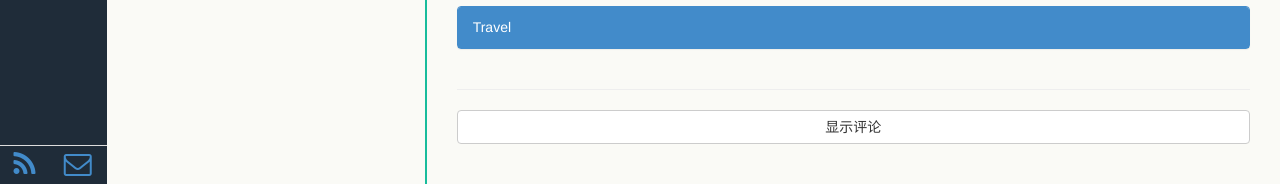
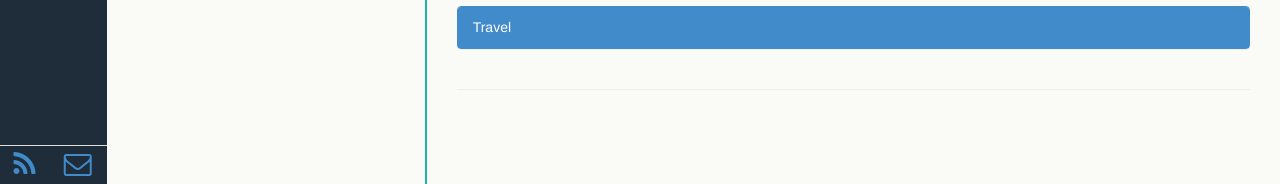
Before and after one commit to neosdong/neosdong.github.com, a Jekyll site: the page built from index.html, in a window 1280 px wide. Shown: the part 1373-1557 px from the top of the page. Built offline with Jekyll 4.4.1, drawn with Linux system fonts in a browser that asks for light colours; the list of posts is cut into pages by our own code; comment, search, counter and statistics services are not loaded.

Commit message:
add duosho

```diff
--- /dev/null
+++ b/_includes/duoshuo.html
@@ -0,0 +1,16 @@
+<!-- 多说评论框 start -->
+	<div class="ds-thread" data-thread-key="{{ page.id }}" data-title="{{ page.title }}" data-url="{{ site.url }}{{ page.url }}"></div>
+<!-- 多说评论框 end -->
+<!-- 多说公共JS代码 start (一个网页只需插入一次) -->
+<script type="text/javascript">
+var duoshuoQuery = {short_name:"neosdong"};
+	(function() {
+		var ds = document.createElement('script');
+		ds.type = 'text/javascript';ds.async = true;
+		ds.src = (document.location.protocol == 'https:' ? 'https:' : 'http:') + '//static.duoshuo.com/embed.js';
+		ds.charset = 'UTF-8';
+		(document.getElementsByTagName('head')[0]
+		 || document.getElementsByTagName('body')[0]).appendChild(ds);
+	})();
+	</script>
+<!-- 多说公共JS代码 end -->
--- a/_layouts/book.html
+++ b/_layouts/book.html
@@ -54,6 +54,6 @@
       {% endfor %}
     </div>
     <hr>
-    {% include disqus.html %}
+    {% include duoshuo.html %}
   </div>
 </div>
--- a/_layouts/page.html
+++ b/_layouts/page.html
@@ -11,6 +11,6 @@
       {{ content }}
     </div>
     <hr>
-    {% include disqus.html %}
+    {% include duoshuo.html %}
   </div>
 </div>
--- a/_layouts/post.html
+++ b/_layouts/post.html
@@ -14,6 +14,6 @@
       {{ content }}
     </div>
     <hr>
-    {% include disqus.html %}
+    {% include duoshuo.html %}
   </div>
 </div>
```
